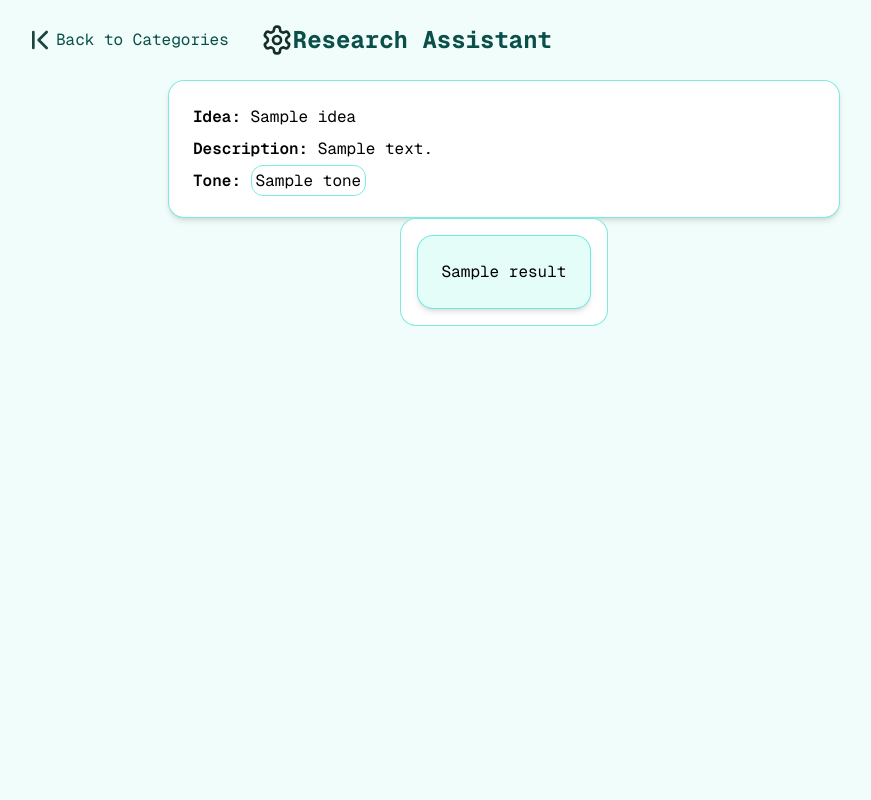
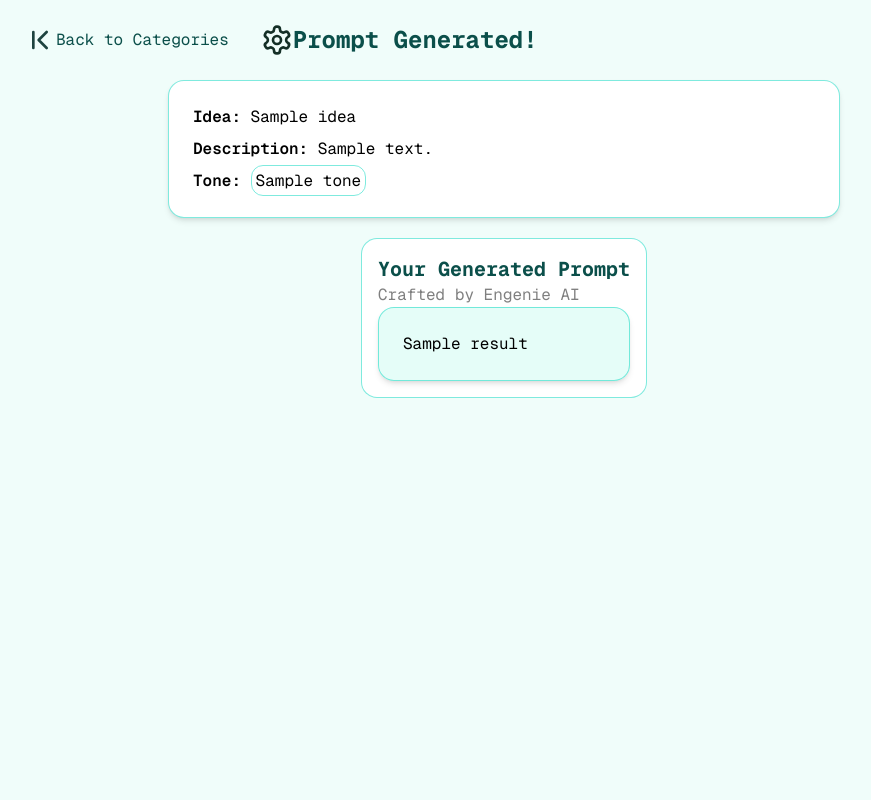
Before and after one commit to DaleStack/Engenie, a Django app: template chat/templates/chat/pages/result.html in a window 1280 px wide. Shown: the whole page, without its empty margins (136-1007 px from the left). Run offline with Django 5.2, Linux system fonts and the light colour scheme; the template is opened without the code that fills it: most values are stand-ins (such as "Sample title", 1, 10 or a date in 2020); some libraries are stand-ins or nearby versions; some web fonts are replaced.

Commit message:
added header for the result container

```diff
--- a/chat/templates/chat/pages/result.html
+++ b/chat/templates/chat/pages/result.html
@@ -22,20 +22,29 @@
         <div>
             <img class="h-8 w-8" src="{% static 'chat/images/result.svg' %}" alt="light">
         </div>
-        <h1 class="lg:text-2xl text-xl text-center font-bold text-teal-900">Research Assistant</h1>
+        <h1 class="lg:text-2xl text-xl text-center font-bold text-teal-900">Prompt Generated!</h1>
     </div>
 </div>
 
-    <div class="px-2 flex flex-col justify-center items-center">
+    <div class="px-2 flex flex-col justify-center items-center gap-5">
         <div class="bg-white p-6 rounded-2xl shadow-md w-full max-w-md lg:max-w-2xl gap-2 flex flex-col border border-teal-400/50">
             <p><span class="font-semibold">Idea: </span>{{idea}}</p>
             <p><span class="font-semibold">Description: </span>{{description}}</p>
             <p><span class="font-semibold">Tone: </span><span class="p-1 border rounded-xl border-teal-400/50">{{tone}}</span></p>
         </div>
         <div class="bg-white rounded-2xl border border-teal-400/50  inline-block p-4">
+            <div>
+                <p class="lg:text-xl text-lg font-bold text-teal-900">Your Generated Prompt</p>
+                <p class="text-black/50">Crafted by Engenie AI</p>
+            </div>
             <div class="bg-teal-100/50 p-6 rounded-2xl shadow-md w-full max-w-md lg:max-w-2xl gap-2 flex flex-col border border-teal-400/50">
-                <p>{{result | safe }}</p>
+                <p >{{result | safe }}</p>
             </div>
         </div>
     </div>
+
+<script>
+
+</script>
+
 {% endblock %}
--- a/theme/static/css/dist/styles.css
+++ b/theme/static/css/dist/styles.css
@@ -12,16 +12,20 @@
     --color-teal-50: oklch(98.4% 0.014 180.72);
     --color-teal-100: oklch(95.3% 0.051 180.801);
     --color-teal-400: oklch(77.7% 0.152 181.912);
+    --color-teal-500: oklch(70.4% 0.14 182.503);
     --color-teal-600: oklch(60% 0.118 184.704);
     --color-teal-900: oklch(38.6% 0.063 188.416);
     --color-gray-50: oklch(98.5% 0.002 247.839);
     --color-gray-200: oklch(92.8% 0.006 264.531);
     --color-gray-300: oklch(87.2% 0.01 258.338);
     --color-gray-400: oklch(70.7% 0.022 261.325);
+    --color-black: #000;
     --color-white: #fff;
     --spacing: 0.25rem;
     --container-md: 28rem;
     --container-2xl: 42rem;
+    --text-lg: 1.125rem;
+    --text-lg--line-height: calc(1.75 / 1.125);
     --text-xl: 1.25rem;
     --text-xl--line-height: calc(1.75 / 1.25);
     --text-2xl: 1.5rem;
@@ -228,6 +232,9 @@
   .mx-auto {
     margin-inline: auto;
   }
+  .mb-2 {
+    margin-bottom: calc(var(--spacing) * 2);
+  }
   .mb-4 {
     margin-bottom: calc(var(--spacing) * 4);
   }
@@ -275,6 +282,9 @@
   }
   .gap-2 {
     gap: calc(var(--spacing) * 2);
+  }
+  .gap-5 {
+    gap: calc(var(--spacing) * 5);
   }
   .self-center {
     align-self: center;
@@ -329,6 +339,9 @@
       background-color: color-mix(in oklab, var(--color-teal-100) 50%, transparent);
     }
   }
+  .bg-teal-500 {
+    background-color: var(--color-teal-500);
+  }
   .bg-teal-600 {
     background-color: var(--color-teal-600);
   }
@@ -369,6 +382,9 @@
   .px-2 {
     padding-inline: calc(var(--spacing) * 2);
   }
+  .px-4 {
+    padding-inline: calc(var(--spacing) * 4);
+  }
   .py-2 {
     padding-block: calc(var(--spacing) * 2);
   }
@@ -393,6 +409,10 @@
     font-size: var(--text-5xl);
     line-height: var(--tw-leading, var(--text-5xl--line-height));
   }
+  .text-lg {
+    font-size: var(--text-lg);
+    line-height: var(--tw-leading, var(--text-lg--line-height));
+  }
   .text-xl {
     font-size: var(--text-xl);
     line-height: var(--tw-leading, var(--text-xl--line-height));
@@ -413,6 +433,14 @@
     --tw-tracking: var(--tracking-normal);
     letter-spacing: var(--tracking-normal);
   }
+  .text-black\/50 {
+    color: color-mix(in srgb, #000 50%, transparent);
+  }
+  @supports (color: color-mix(in lab, red, red)) {
+    .text-black\/50 {
+      color: color-mix(in oklab, var(--color-black) 50%, transparent);
+    }
+  }
   .text-teal-900 {
     color: var(--color-teal-900);
   }
@@ -422,6 +450,11 @@
   .shadow-md {
     --tw-shadow: 0 4px 6px -1px var(--tw-shadow-color, rgb(0 0 0 / 0.1)), 0 2px 4px -2px var(--tw-shadow-color, rgb(0 0 0 / 0.1));
     box-shadow: var(--tw-inset-shadow), var(--tw-inset-ring-shadow), var(--tw-ring-offset-shadow), var(--tw-ring-shadow), var(--tw-shadow);
+  }
+  @media (hover: hover) {
+    .hover\:bg-teal-600:hover {
+      background-color: var(--color-teal-600);
+    }
   }
   @media (width >= 64rem) {
     .lg\:max-w-2xl {
@@ -447,6 +480,12 @@
     .lg\:text-2xl {
       font-size: var(--text-2xl);
       line-height: var(--tw-leading, var(--text-2xl--line-height));
+    }
+  }
+  @media (width >= 64rem) {
+    .lg\:text-xl {
+      font-size: var(--text-xl);
+      line-height: var(--tw-leading, var(--text-xl--line-height));
     }
   }
 }
```
